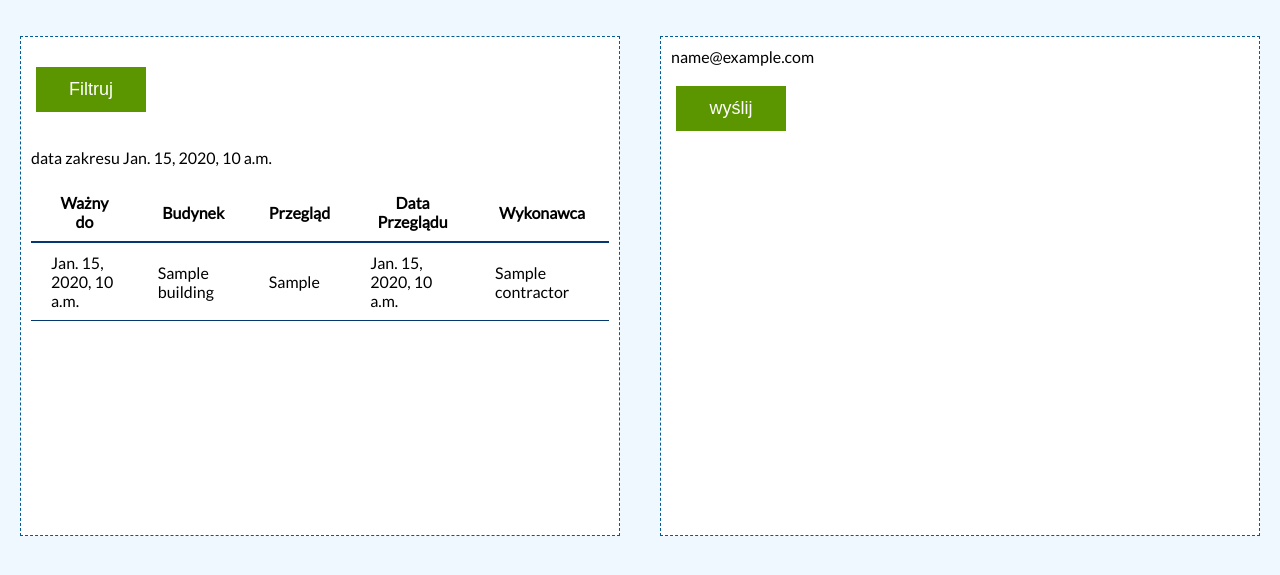
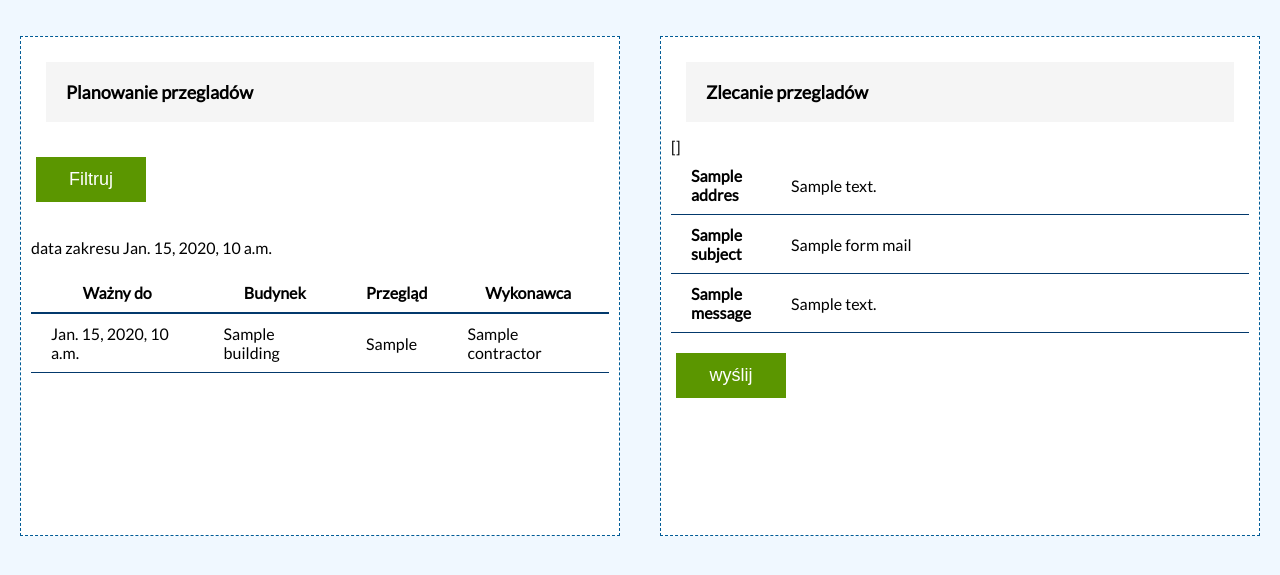
Before and after one commit to Winrich76/EKOB, a Django app: template survey/templates/schedule.html in a window 1280 px wide. Shown: the part 100-675 px from the top of the page. Run offline with Django 3.2, Linux system fonts and the light colour scheme; the template is opened without the code that fills it: most values are stand-ins (such as "Sample title", 1, 10 or a date in 2020); some libraries are stand-ins or nearby versions.

Commit message:
add schedule and email ability

```diff
--- a/survey/templates/schedule.html
+++ b/survey/templates/schedule.html
@@ -3,7 +3,7 @@
 {% load widget_tweaks %}
 
 {% block content_left %}
-
+    <div class="boxH"><h3>Planowanie przegladów</h3></div>
     <form method="get">
     <table>
         {{ form}}
@@ -18,8 +18,8 @@
             <th>Ważny do</th>
             <th>Budynek</th>
             <th>Przegląd</th>
-            <th>Data Przeglądu</th>
             <th>Wykonawca</th>
+
         </tr>
 
         {% for survey in surveys %}
@@ -27,8 +27,8 @@
                 <td>{{ survey.valid_date }}</td>
                 <td>{{ survey.building }}</td>
                 <td>{{ survey.get_kind_display }}</td>
-                <td>{{ survey.survey_date }}</td>
                 <td>{{ survey.contractor }}</td>
+
 
             </tr>
         {% endfor %}
@@ -37,10 +37,29 @@
 {% endblock %}
 
 {% block content_right %}
+    <div class="boxH"><h3>Zlecanie przegladów</h3></div>
     <form action="" method="post">
+
         {% csrf_token %}
-        <table>
-            {{ form_mail }}
+         {{ form.non_field_errors }}
+        {% for hidden_field in form.hidden_fields %}
+            {{ hidden_field.errors }}
+            {{ hidden_field }}
+        {% endfor %}
+        <table>{{ form.field_name.errors }}
+            <tr>
+                <th class="form_up">{{ form_mail.address.label_tag }}</th>
+                <td class="maxWidth">{{ form_mail.address.errors }}{{ form_mail.address }}</td>
+            </tr>
+            <tr>
+                <th class="form_up">{{ form_mail.subject.label_tag }}</th>
+                <td>{{ form_mail.subject.errors }}{{ form_mail.subject }}</td>
+            </tr>
+            <tr>
+                <th class="form_up">{{ form_mail.message.label_tag }}</th>
+                <td>{{ form_mail.message.errors }}{{ form_mail.message }}</td>
+            </tr>
+
         </table>
         <button type="submit" >wyślij</button>
     </form>
```
Also changed, not shown: survey/forms.py (+8 -3 lines), survey/views.py (+22 -12 lines).
